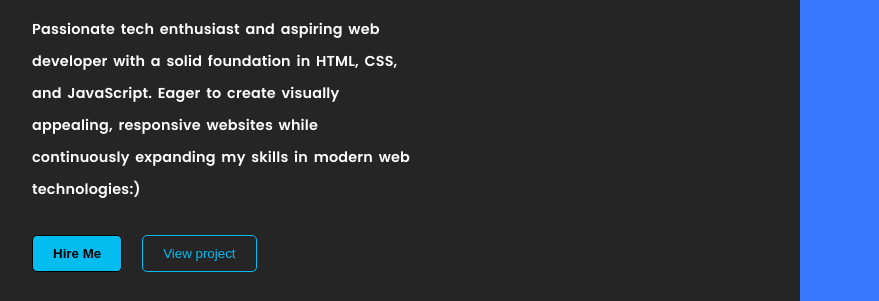
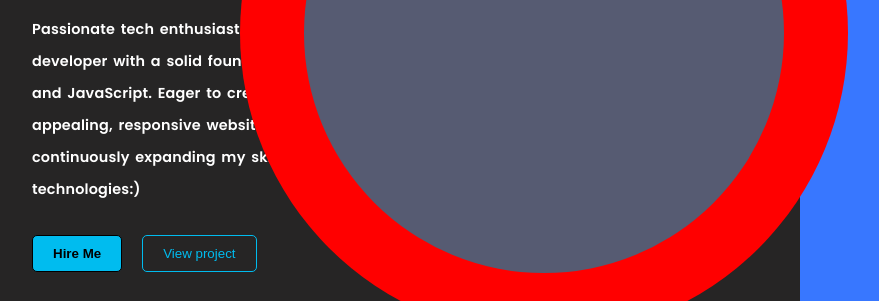
Before and after one commit to ankitadasz/PORTFOLIO, a plain HTML site: page index.html in a window 1280 px wide. Shown: the part 367-668 px from the top of the page, without its empty margins (96-975 px from the left). Drawn offline with Linux system fonts and the light colour scheme.

Commit message:
changes done

```diff
--- a/index.html
+++ b/index.html
@@ -47,6 +47,12 @@
       </div>
     </div>
     <div class="rightcontainer"></div>
+
+
+    <div class="design">
+      <div class="circle"></div>
+      <div class="circle"></div>
+    </div>
   </div>
 </body>
 </html>
--- a/style.css
+++ b/style.css
@@ -144,7 +144,24 @@ a {
     transform: scale(1.5); /* Scale up the icon on hover */
     color:#00BCEF;/* Change the color on hover */
     cursor: pointer;
-    background: linear-gradient(#fff,#3877ff);
+    background: linear-gradient(#fff,#00BCEF);
     -webkit-background-clip: text;
     -webkit-text-fill-color: transparent;
 }
+.design .circle{
+    aspect-ratio: 1; /*it will make the height same as the width of the circle, when you will change the width the height will automatically change*/
+    position: absolute;
+    border-radius: 50%;
+    top: 50%;
+    left: 50%;
+    transform: translate(-50%,-50%) ;/*x axis and y axis*/
+}
+
+.circle:nth-child(1){
+    background-color: red;
+    width: 38rem;
+}
+.circle:nth-child(2){
+   background-color: rgb(86, 91, 114);
+    width: 30rem;
+}
```
